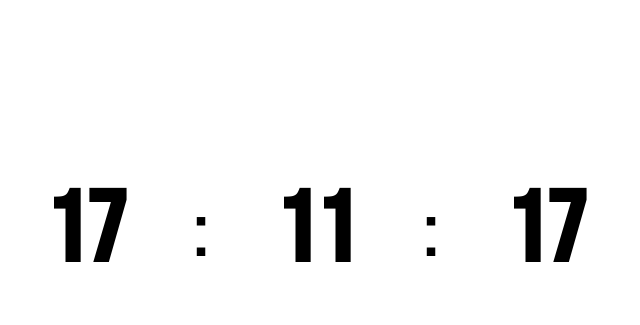
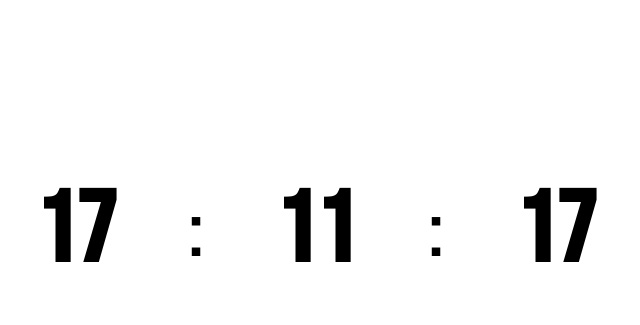
Before and after one commit to Artenk/clocky, a plain HTML site: page index.html in a window 1280 px wide. Shown: the part 168-493 px from the top of the page, without its empty margins (324-964 px from the left). Drawn offline with Linux system fonts and the light colour scheme.

Commit message:
Update style.css

```diff
--- a/style.css
+++ b/style.css
@@ -23,8 +23,8 @@
     flex-direction: row;
     justify-content: space-between;
     align-items: center;
-    padding: 20px;
-    background: white;
+    padding: 10px;
+    background: none;
   }
 
   .num {
```
